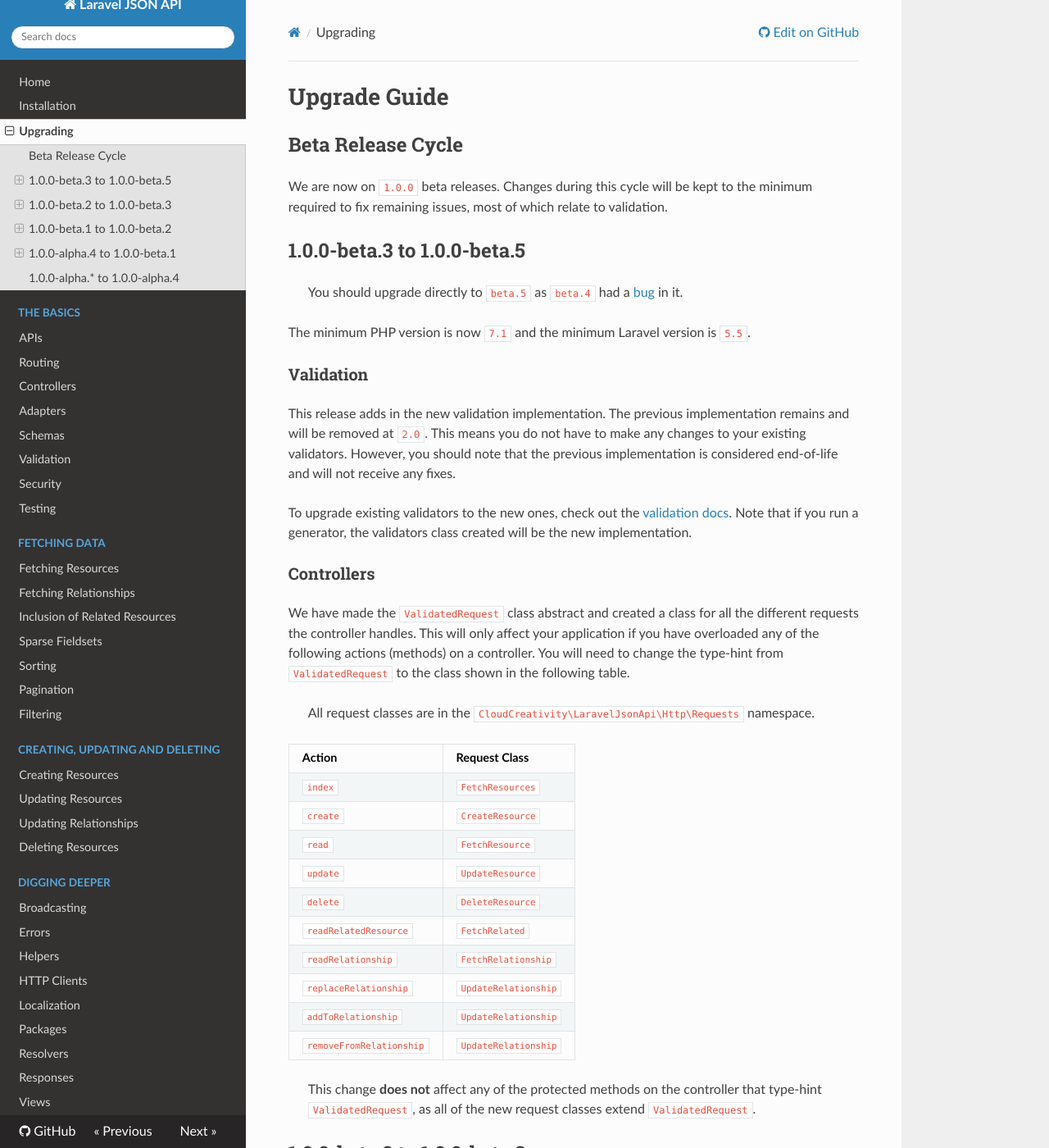
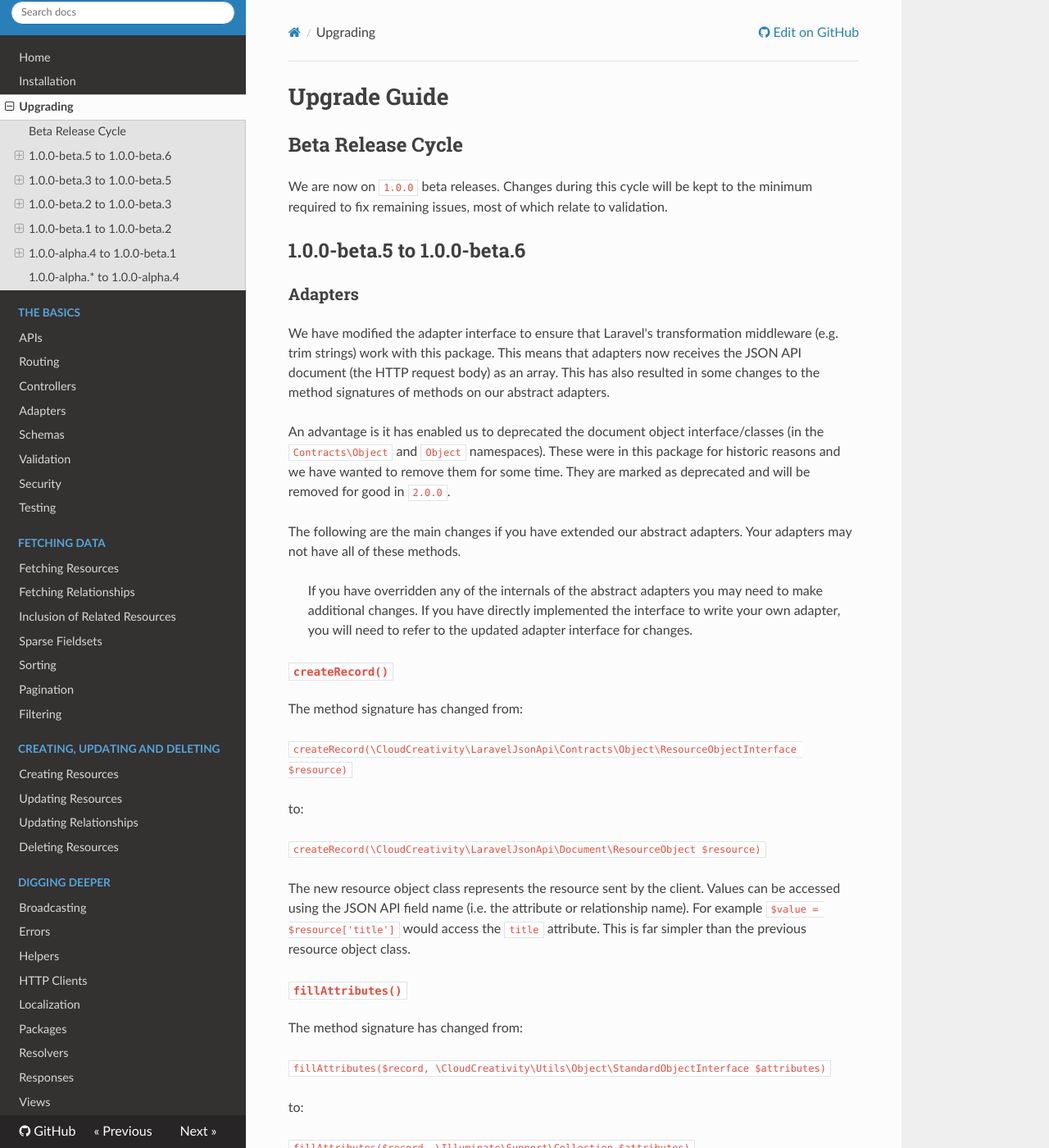
Before and after one commit to cloudcreativity/laravel-json-api, an MkDocs documentation site: the page built from docs/upgrade.md, in a window 1280 px wide and 1400 px high. Shown: the whole window at 82% size. Built offline with MkDocs 1.6.1, drawn with Linux system fonts in a browser that asks for light colours; nearby versions of some CDN libraries; old or Windows-style settings are respelled for this version of MkDocs; some of the changed text lies outside the part shown.

Commit message:
Improve resource object class and update docs

````diff
--- a/docs/upgrade.md
+++ b/docs/upgrade.md
@@ -4,6 +4,71 @@
 
 We are now on `1.0.0` beta releases. Changes during this cycle will be kept to the minimum required to
 fix remaining issues, most of which relate to validation.
+
+## 1.0.0-beta.5 to 1.0.0-beta.6
+
+### Adapters
+
+We have modified the adapter interface to ensure that Laravel's transformation middleware (e.g. trim strings)
+work with this package. This means that adapters now receives the JSON API document (the HTTP request body) as
+an array. This has also resulted in some changes to the method signatures of methods on our abstract adapters.
+
+An advantage is it has enabled us to deprecated the document object interface/classes
+(in the `Contracts\Object` and `Object` namespaces). These were in this package for historic reasons and we
+have wanted to remove them for some time. They are marked as deprecated and will be removed for good in `2.0.0`.
+
+The following are the main changes if you have extended our abstract adapters. Your adapters may not have all
+of these methods.
+
+> If you have overridden any of the internals of the abstract adapters you may need to make additional changes.
+If you have directly implemented the interface to write your own adapter, you will need to refer to the updated
+adapter interface for changes.
+
+#### `createRecord()`
+
+The method signature has changed from:
+
+`createRecord(\CloudCreativity\LaravelJsonApi\Contracts\Object\ResourceObjectInterface $resource)`
+
+to:
+
+`createRecord(\CloudCreativity\LaravelJsonApi\Document\ResourceObject $resource)`
+
+The new resource object class represents the resource sent by the client. Values can be accessed using the
+JSON API field name (i.e. the attribute or relationship name). For example `$value = $resource['title']`
+would access the `title` attribute. This is far simpler than the previous resource object class.
+
+#### `fillAttributes()`
+
+The method signature has changed from:
+
+`fillAttributes($record, \CloudCreativity\Utils\Object\StandardObjectInterface $attributes)`
+
+to:
+
+`fillAttributes($record, \Illuminate\Support\Collection $attributes)`
+
+#### `hydrateRelated`
+
+This method has been renamed `fillRelated` and the method signature has changed from:
+
+```
+hydrateRelated(
+  $record,
+  \CloudCreativity\LaravelJsonApi\Contracts\Object\ResourceObjectInterface $resource,
+  \Neomerx\JsonApi\Contracts\Encoder\Parameters\EncodingParametersInterface
+)`
+```
+
+to:
+
+```
+fillRelated(
+  $record,
+  \CloudCreativity\LaravelJsonApi\Document\ResourceObject $resource,
+  \Neomerx\JsonApi\Contracts\Encoder\Parameters\EncodingParametersInterface
+)`
+```
 
 ## 1.0.0-beta.3 to 1.0.0-beta.5
 
````
Also changed, not shown: CHANGELOG.md (+7 -0 lines), 2 other files.
